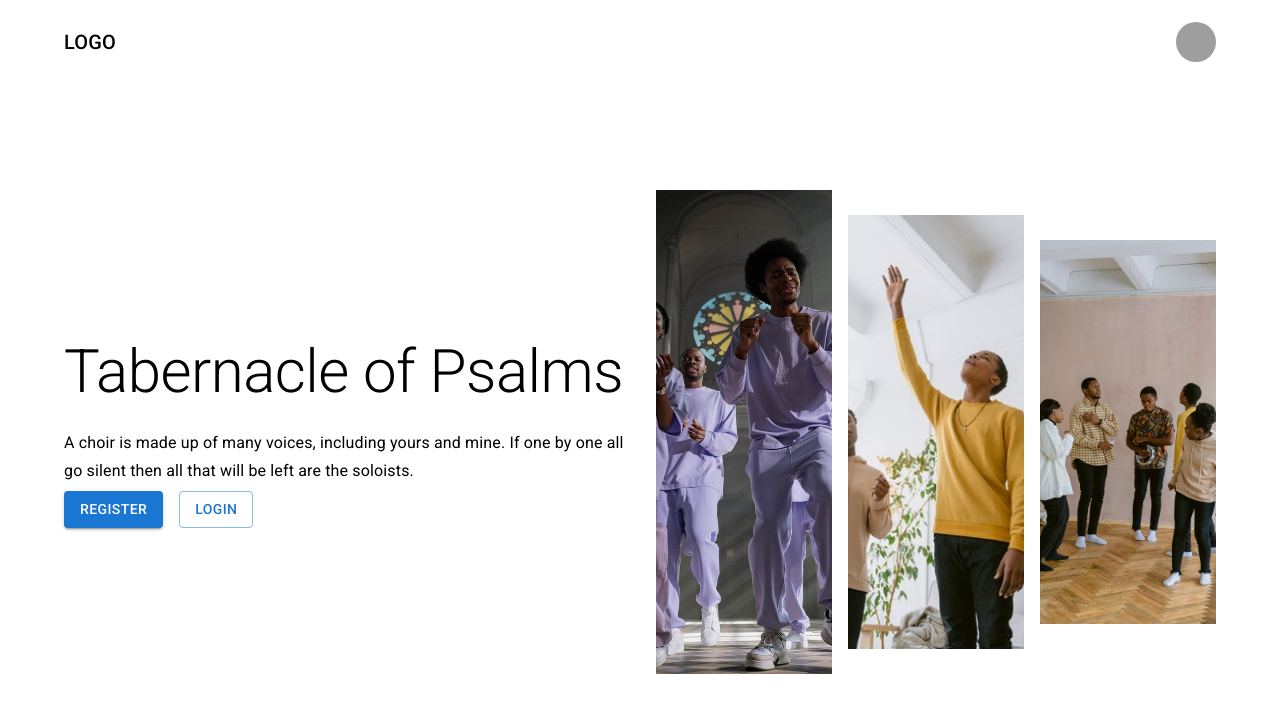
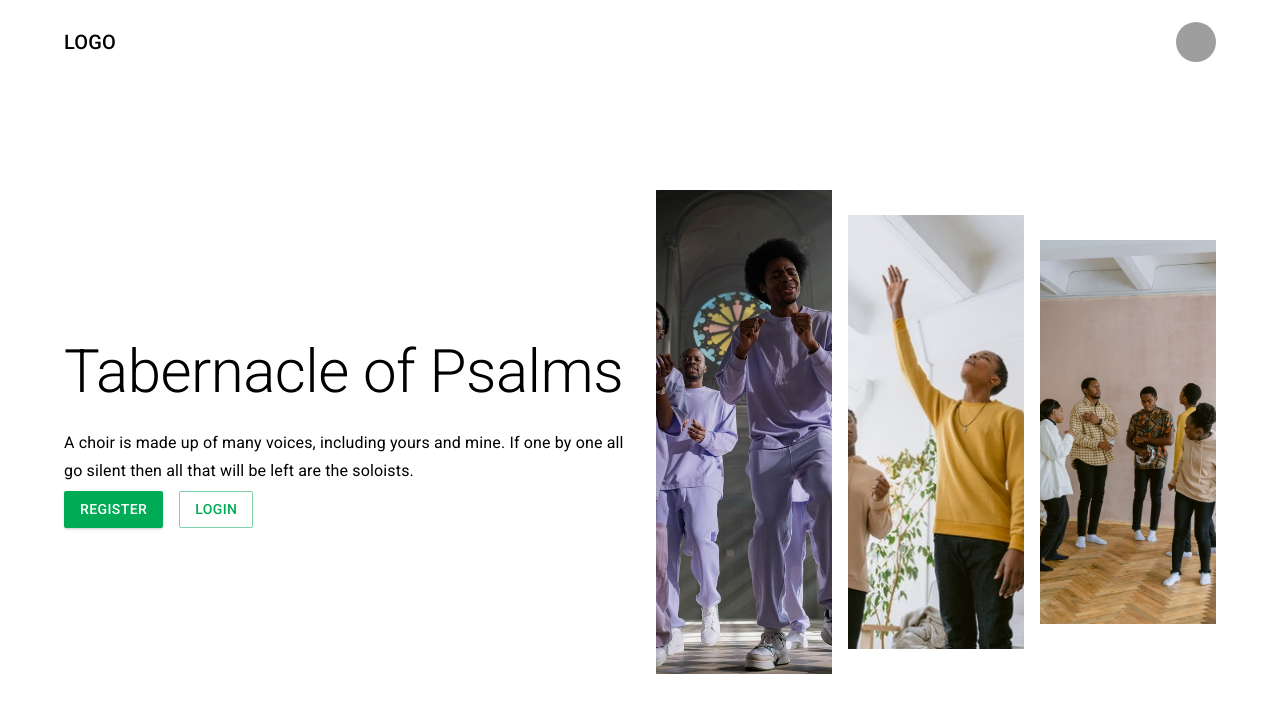
Before and after one commit to jbrit/choir-frontend, a Next.js app: page / in a window 1280 px wide. Shown: the top 712 px of the page. Built offline with nearby package versions, Linux system fonts and the light colour scheme; grey boxes are pictures that could not be loaded.

Commit message:
customizing theme

```diff
--- a/pages/_app.tsx
+++ b/pages/_app.tsx
@@ -1,8 +1,14 @@
 import '../styles/globals.css'
 import type { AppProps } from 'next/app'
+import { theme } from '../theme/theme'
+import { ThemeProvider } from '@mui/material/styles';
 
 function MyApp({ Component, pageProps }: AppProps) {
-  return <Component {...pageProps} />
+  return (
+    <ThemeProvider theme={theme}>
+      <Component {...pageProps} />
+    </ThemeProvider>
+  )
 }
 
 export default MyApp
--- /dev/null
+++ b/theme/palette.ts
@@ -0,0 +1,132 @@
+import { alpha } from '@mui/material/styles';
+
+export interface PaletteColor {
+  lighter: string,
+  light: string,
+  main: string,
+  dark: string,
+  darker: string,
+  contrastText: string
+}
+
+// SETUP COLORS
+const GREY = {
+  0: '#FFFFFF',
+  100: '#F9FAFB',
+  200: '#F4F6F8',
+  300: '#DFE3E8',
+  400: '#C4CDD5',
+  500: '#919EAB',
+  600: '#637381',
+  700: '#454F5B',
+  800: '#212B36',
+  900: '#161C24',
+  500_8: alpha('#919EAB', 0.08),
+  500_12: alpha('#919EAB', 0.12),
+  500_16: alpha('#919EAB', 0.16),
+  500_24: alpha('#919EAB', 0.24),
+  500_32: alpha('#919EAB', 0.32),
+  500_48: alpha('#919EAB', 0.48),
+  500_56: alpha('#919EAB', 0.56),
+  500_80: alpha('#919EAB', 0.8)
+};
+
+const PRIMARY : PaletteColor = {
+  lighter: '#C8FACD',
+  light: '#5BE584',
+  main: '#00AB55',
+  dark: '#007B55',
+  darker: '#005249',
+  contrastText: '#fff'
+};
+const SECONDARY : PaletteColor = {
+  lighter: '#D6E4FF',
+  light: '#84A9FF',
+  main: '#3366FF',
+  dark: '#1939B7',
+  darker: '#091A7A',
+  contrastText: '#fff'
+};
+const INFO : PaletteColor = {
+  lighter: '#D0F2FF',
+  light: '#74CAFF',
+  main: '#1890FF',
+  dark: '#0C53B7',
+  darker: '#04297A',
+  contrastText: '#fff'
+};
+const SUCCESS : PaletteColor = {
+  lighter: '#E9FCD4',
+  light: '#AAF27F',
+  main: '#54D62C',
+  dark: '#229A16',
+  darker: '#08660D',
+  contrastText: GREY[800]
+};
+const WARNING : PaletteColor = {
+  lighter: '#FFF7CD',
+  light: '#FFE16A',
+  main: '#FFC107',
+  dark: '#B78103',
+  darker: '#7A4F01',
+  contrastText: GREY[800]
+};
+const ERROR : PaletteColor = {
+  lighter: '#FFE7D9',
+  light: '#FFA48D',
+  main: '#FF4842',
+  dark: '#B72136',
+  darker: '#7A0C2E',
+  contrastText: '#fff'
+};
+
+
+
+export const customPalette = {
+  common: { black: '#000', white: '#fff' },
+  primary: { ...PRIMARY },
+  secondary: { ...SECONDARY },
+  info: { ...INFO },
+  success: { ...SUCCESS },
+  warning: { ...WARNING },
+  error: { ...ERROR },
+  grey: GREY,
+  divider: GREY[500_24],
+  text: { primary: GREY[800], secondary: GREY[600], disabled: GREY[500] },
+  background: { paper: '#fff', default: '#fff', neutral: GREY[200] },
+  action: {
+    active: GREY[600],
+    hover: GREY[500_8],
+    selected: GREY[500_16],
+    disabled: GREY[500_80],
+    disabledBackground: GREY[500_24],
+    focus: GREY[500_24],
+    hoverOpacity: 0.08,
+    disabledOpacity: 0.48
+  }
+};
+
+
+export interface Palette{
+  common: { black: '#000', white: '#fff' },
+  primary: PaletteColor,
+  secondary: PaletteColor,
+  info: PaletteColor,
+  success: PaletteColor,
+  warning: PaletteColor,
+  error: PaletteColor,
+  grey: any,
+  divider: string,
+  text: { primary: string, secondary: string, disabled: string },
+  background: { paper: string, default: string, neutral: string },
+  action: {
+    active: string,
+    hover: string,
+    selected: string,
+    disabled: string,
+    disabledBackground: string,
+    focus: string,
+    hoverOpacity: number,
+    disabledOpacity: number
+  }
+}
--- /dev/null
+++ b/theme/radius.ts
@@ -0,0 +1,5 @@
+export const shape = {
+  borderRadius: 2,
+  borderRadiusSm: 4,
+  borderRadiusMd: 6
+};
--- /dev/null
+++ b/theme/shadow.ts
@@ -0,0 +1,89 @@
+import { alpha } from '@mui/material/styles';
+import {customPalette} from './palette';
+
+const LIGHT_MODE = customPalette.grey[500];
+
+
+export type Shadows = [
+  'none',
+  string,
+  string,
+  string,
+  string,
+  string,
+  string,
+  string,
+  string,
+  string,
+  string,
+  string,
+  string,
+  string,
+  string,
+  string,
+  string,
+  string,
+  string,
+  string,
+  string,
+  string,
+  string,
+  string,
+  string,
+];
+
+const createShadow = (color: string) => {
+  const transparent1 = alpha(color, 0.2);
+  const transparent2 = alpha(color, 0.14);
+  const transparent3 = alpha(color, 0.12);
+  return [
+    "none",
+    `0px 2px 1px -1px ${transparent1},0px 1px 1px 0px ${transparent2},0px 1px 3px 0px ${transparent3}`,
+    `0px 3px 1px -2px ${transparent1},0px 2px 2px 0px ${transparent2},0px 1px 5px 0px ${transparent3}`,
+    `0px 3px 3px -2px ${transparent1},0px 3px 4px 0px ${transparent2},0px 1px 8px 0px ${transparent3}`,
+    `0px 2px 4px -1px ${transparent1},0px 4px 5px 0px ${transparent2},0px 1px 10px 0px ${transparent3}`,
+    `0px 3px 5px -1px ${transparent1},0px 5px 8px 0px ${transparent2},0px 1px 14px 0px ${transparent3}`,
+    `0px 3px 5px -1px ${transparent1},0px 6px 10px 0px ${transparent2},0px 1px 18px 0px ${transparent3}`,
+    `0px 4px 5px -2px ${transparent1},0px 7px 10px 1px ${transparent2},0px 2px 16px 1px ${transparent3}`,
+    `0px 5px 5px -3px ${transparent1},0px 8px 10px 1px ${transparent2},0px 3px 14px 2px ${transparent3}`,
+    `0px 5px 6px -3px ${transparent1},0px 9px 12px 1px ${transparent2},0px 3px 16px 2px ${transparent3}`,
+    `0px 6px 6px -3px ${transparent1},0px 10px 14px 1px ${transparent2},0px 4px 18px 3px ${transparent3}`,
+    `0px 6px 7px -4px ${transparent1},0px 11px 15px 1px ${transparent2},0px 4px 20px 3px ${transparent3}`,
+    `0px 7px 8px -4px ${transparent1},0px 12px 17px 2px ${transparent2},0px 5px 22px 4px ${transparent3}`,
+    `0px 7px 8px -4px ${transparent1},0px 13px 19px 2px ${transparent2},0px 5px 24px 4px ${transparent3}`,
+    `0px 7px 9px -4px ${transparent1},0px 14px 21px 2px ${transparent2},0px 5px 26px 4px ${transparent3}`,
+    `0px 8px 9px -5px ${transparent1},0px 15px 22px 2px ${transparent2},0px 6px 28px 5px ${transparent3}`,
+    `0px 8px 10px -5px ${transparent1},0px 16px 24px 2px ${transparent2},0px 6px 30px 5px ${transparent3}`,
+    `0px 8px 11px -5px ${transparent1},0px 17px 26px 2px ${transparent2},0px 6px 32px 5px ${transparent3}`,
+    `0px 9px 11px -5px ${transparent1},0px 18px 28px 2px ${transparent2},0px 7px 34px 6px ${transparent3}`,
+    `0px 9px 12px -6px ${transparent1},0px 19px 29px 2px ${transparent2},0px 7px 36px 6px ${transparent3}`,
+    `0px 10px 13px -6px ${transparent1},0px 20px 31px 3px ${transparent2},0px 8px 38px 7px ${transparent3}`,
+    `0px 10px 13px -6px ${transparent1},0px 21px 33px 3px ${transparent2},0px 8px 40px 7px ${transparent3}`,
+    `0px 10px 14px -6px ${transparent1},0px 22px 35px 3px ${transparent2},0px 8px 42px 7px ${transparent3}`,
+    `0px 11px 14px -7px ${transparent1},0px 23px 36px 3px ${transparent2},0px 9px 44px 8px ${transparent3}`,
+    `0px 11px 15px -7px ${transparent1},0px 24px 38px 3px ${transparent2},0px 9px 46px 8px ${transparent3}`
+  ];
+};
+
+// const createCustomShadow = (color : string) => {
+//   const transparent = alpha(color, 0.24);
+
+//   return {
+//     z1: `0 1px 2px 0 ${transparent}`,
+//     z8: `0 8px 16px 0 ${transparent}`,
+//     z12: `0 0 2px 0 ${transparent}, 0 12px 24px 0 ${transparent}`,
+//     z16: `0 0 2px 0 ${transparent}, 0 16px 32px -4px ${transparent}`,
+//     z20: `0 0 2px 0 ${transparent}, 0 20px 40px -4px ${transparent}`,
+//     z24: `0 0 4px 0 ${transparent}, 0 24px 48px 0 ${transparent}`,
+//     primary: `0 8px 16px 0 ${alpha(customPalette.primary.main, 0.24)}`,
+//     secondary: `0 8px 16px 0 ${alpha(customPalette.secondary.main, 0.24)}`,
+//     info: `0 8px 16px 0 ${alpha(customPalette.info.main, 0.24)}`,
+//     success: `0 8px 16px 0 ${alpha(customPalette.success.main, 0.24)}`,
+//     warning: `0 8px 16px 0 ${alpha(customPalette.warning.main, 0.24)}`,
+//     error: `0 8px 16px 0 ${alpha(customPalette.error.main, 0.24)}`
+//   };
+// };
+
+// export const customShadows = createCustomShadow(LIGHT_MODE);
+
+export const shadows: string[] = createShadow(LIGHT_MODE);
--- /dev/null
+++ b/theme/theme.ts
@@ -0,0 +1,11 @@
+import { createTheme } from '@mui/material/styles';
+import { customPalette, Palette } from './palette';
+import { shadows, Shadows } from './shadow';
+import { shape } from './radius';
+
+
+export const theme = createTheme({
+    palette: customPalette as Palette,
+    shadows: shadows as Shadows,
+    shape
+});
```
Also changed, not shown: theme/typography.ts (added).
